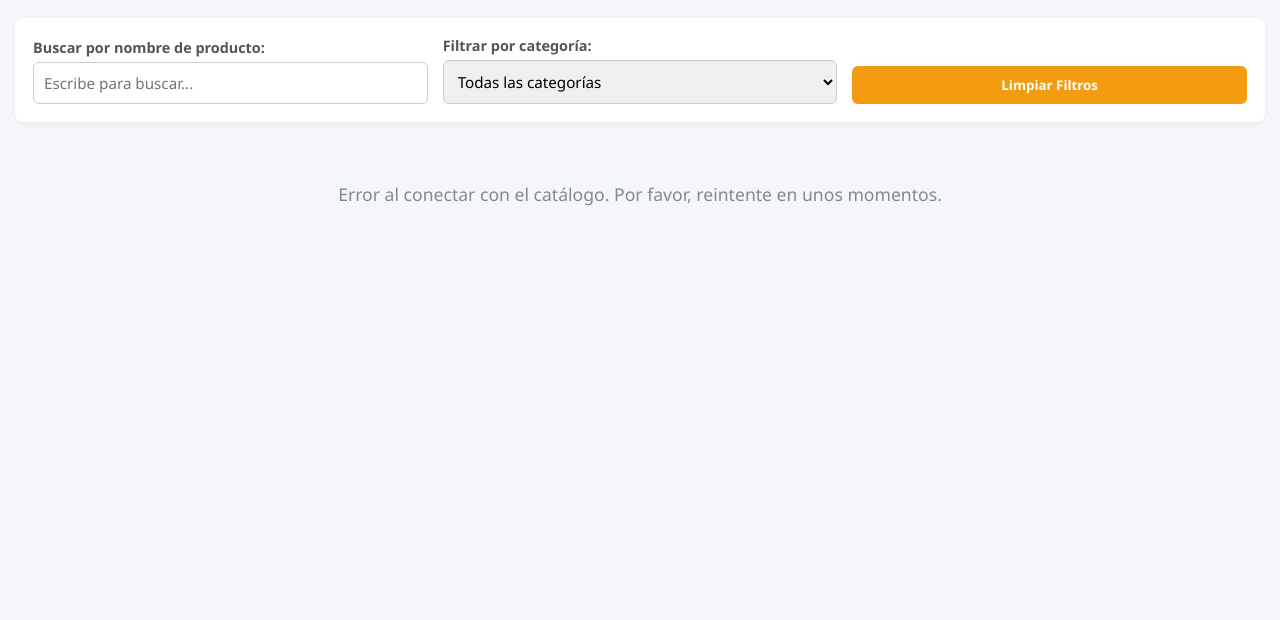
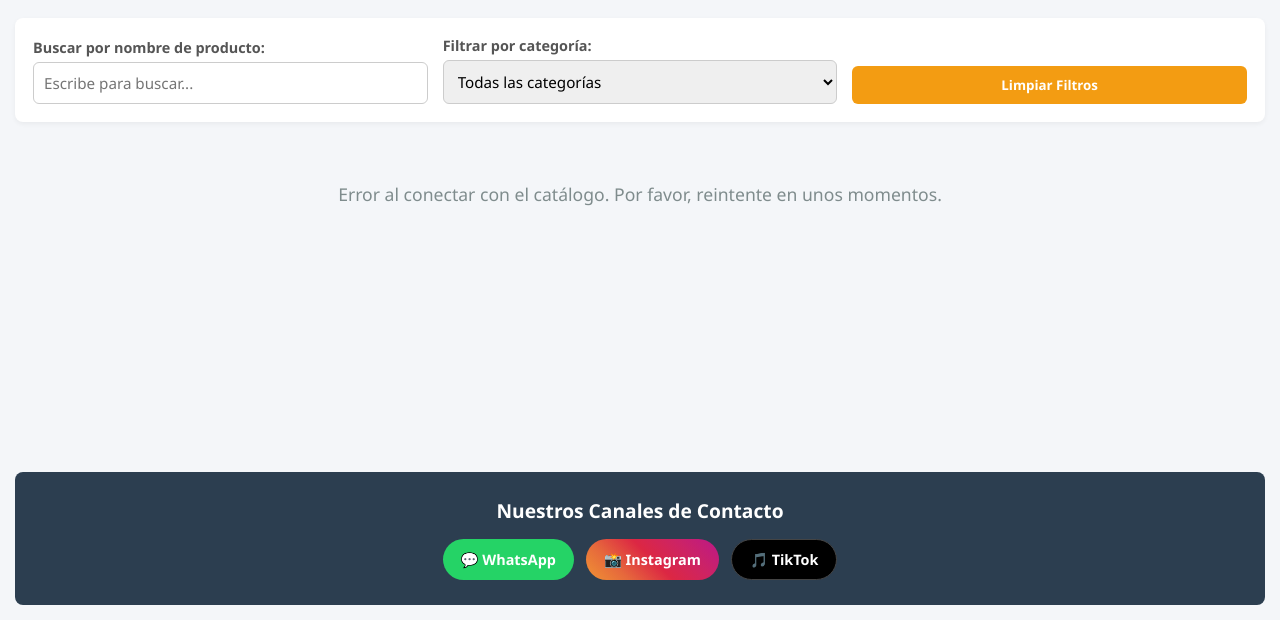
Before and after one commit to matiash456-maker/benemex-pos, an Electron app: page catalogo.html in a window 1280 px wide. Shown: the part 251-871 px from the top of the page. Before the commit the page ends 800 px from the top, so only its background shows below. Drawn offline with Linux system fonts and the light colour scheme; no server answers.

Commit message:
Add footer with contact information and social links
Added footer section with contact channels and social links.

```diff
--- a/catalogo.html
+++ b/catalogo.html
@@ -19,7 +19,7 @@
     .btn-clear { padding: 10px 15px; background: #f39c12; color: white; border: none; border-radius: 6px; font-weight: bold; cursor: pointer; width: 100%; }
     .btn-clear:hover { background: #d35400; }
 
-    .catalog-grid { display: grid; grid-template-columns: repeat(auto-fill, minmax(220px, 1fr)); gap: 18px; }
+    .catalog-grid { display: grid; grid-template-columns: repeat(auto-fill, minmax(220px, 1fr)); gap: 18px; min-height: 300px; }
     .product-card { background: white; border-radius: 10px; overflow: hidden; box-shadow: 0 4px 8px rgba(0,0,0,0.06); display: flex; flex-direction: column; justify-content: space-between; transition: transform 0.2s; }
     .product-card:hover { transform: translateY(-3px); }
 
@@ -37,6 +37,16 @@
     .badge-agotado { background-color: #e74c3c; }
 
     .no-results { grid-column: 1 / -1; text-align: center; padding: 40px; color: #7f8c8d; font-size: 1.1rem; }
+
+    /* SECCIÓN CANALES DE CONTACTO (FOOTER) */
+    footer { background-color: #2c3e50; color: white; padding: 25px 20px; border-radius: 8px; text-align: center; margin-top: 30px; }
+    footer h3 { font-size: 1.2rem; margin-bottom: 15px; font-weight: bold; }
+    .social-links { display: flex; justify-content: center; gap: 12px; flex-wrap: wrap; }
+    .btn-social { display: inline-flex; align-items: center; gap: 8px; padding: 10px 18px; border-radius: 25px; color: white; text-decoration: none; font-weight: bold; font-size: 0.9rem; transition: transform 0.2s, opacity 0.2s; }
+    .btn-social:hover { transform: translateY(-2px); opacity: 0.9; }
+    .btn-ws { background-color: #25D366; }
+    .btn-ig { background: linear-gradient(45deg, #f09433 0%, #e6683c 25%, #dc2743 50%, #cc2366 75%, #bc1888 100%); }
+    .btn-tt { background-color: #000000; border: 1px solid #444; }
   </style>
 </head>
 <body>
@@ -71,6 +81,21 @@
   <div id="catalog-grid" class="catalog-grid">
     <!-- Carga dinámica de productos -->
   </div>
+
+  <footer>
+    <h3>Nuestros Canales de Contacto</h3>
+    <div class="social-links">
+      <a href="https://wa.me/" target="_blank" class="btn-social btn-ws">
+        💬 WhatsApp
+      </a>
+      <a href="https://www.instagram.com/" target="_blank" class="btn-social btn-ig">
+        📸 Instagram
+      </a>
+      <a href="https://www.tiktok.com/@benemexhome1?_r=1&_t=ZS-99vsEBMzuAZ" target="_blank" class="btn-social btn-tt">
+        🎵 TikTok
+      </a>
+    </div>
+  </footer>
 
   <script>
     const API = '/api';
```
